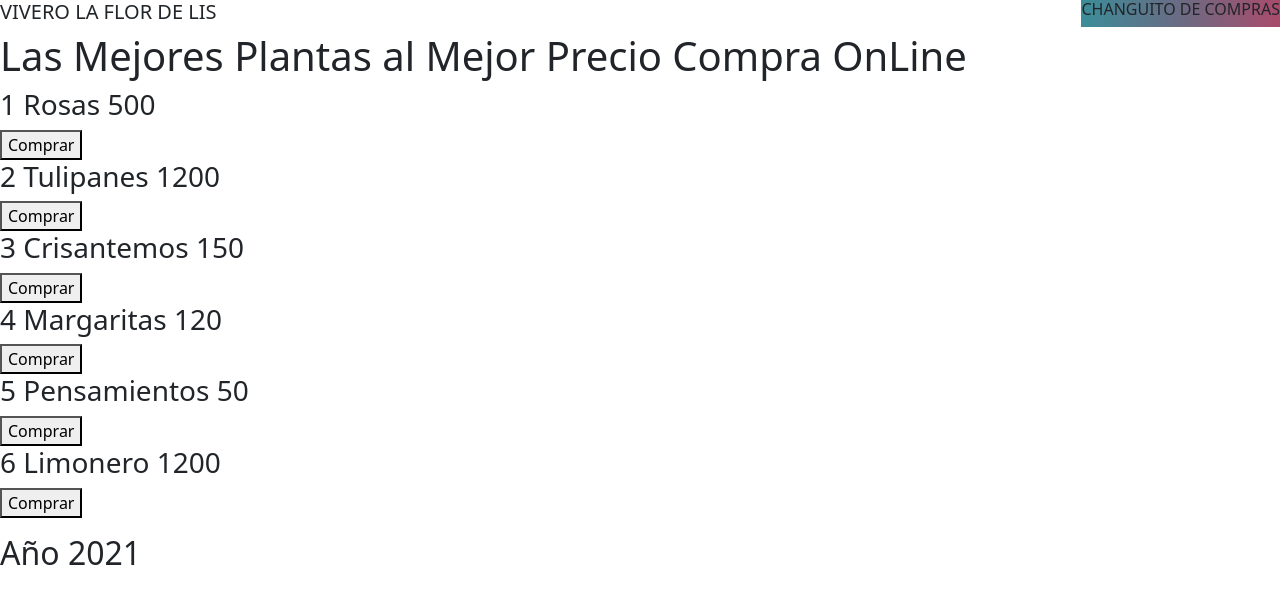
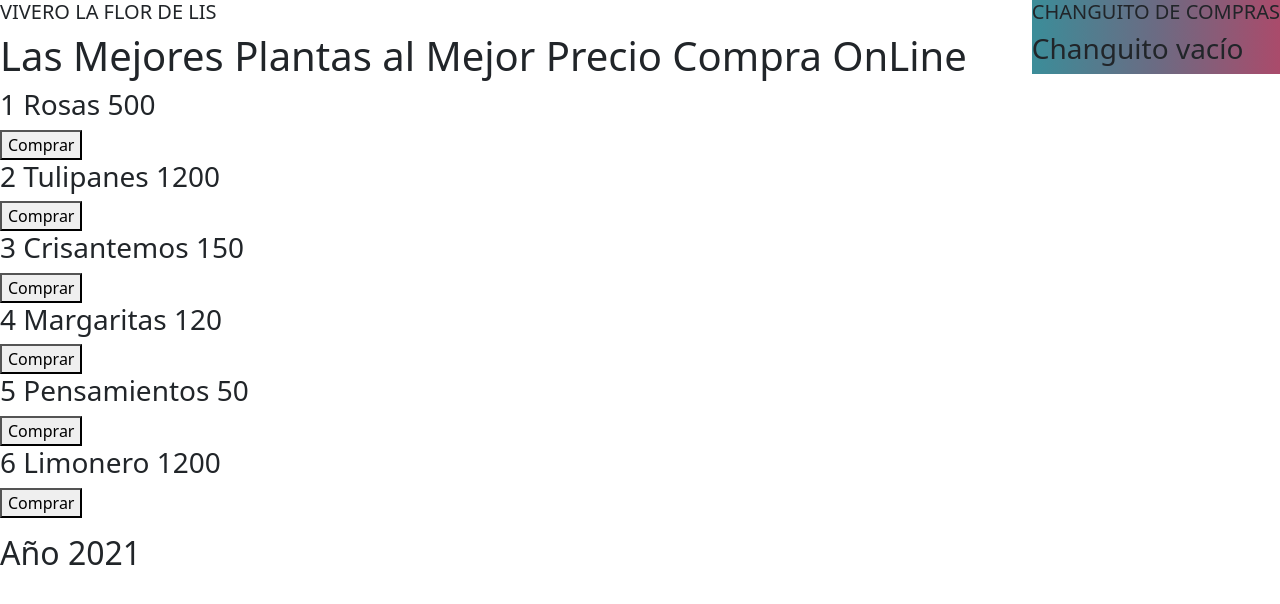
Before and after one commit to Miriamolson73/unahur, a React (Create React App) app: page / in a window 1280 px wide. Shown: the top 604 px of the page. Built offline with nearby package versions, Linux system fonts and the light colour scheme.

Commit message:
con correcciones de codigo subido por el profesor

```diff
--- a/src/components/Changuito.jsx
+++ b/src/components/Changuito.jsx
@@ -3,25 +3,33 @@ import "./changuito.css";
 import Producto from "./Producto";
 
 
-const Changuito = ({changuito}) => {
+const Changuito = ({changuito,agregarProducto}) => {
 
 
     return (
         <Fragment>
             <div className="changuito">
-                <h6>CHANGUITO DE COMPRAS</h6>
+                <h5>CHANGUITO DE COMPRAS</h5>
                 {
-                    changuito
+                    changuito.length === 0
 
                     ?
-                    changuito.map(
-                            producto=>
-                            <Producto
-                                key={producto.id}
-                                producto={producto}
-                    />  )
+                    (
+                    <h3>Changuito vacío</h3>
+                    )
                     :
-                    <button>changuito vacio</button>
+                    (
+                    changuito.map (
+                    producto => (
+                        <Producto
+                            key= {producto.id}
+                            changuito = {changuito}
+                            agregarProducto = {agregarProducto}
+                            producto = {producto}
+                        />
+                    )
+                    )
+                    )
 
                 }
 
```
